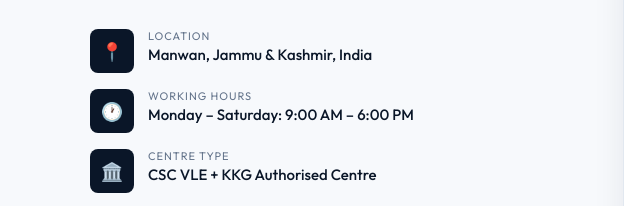
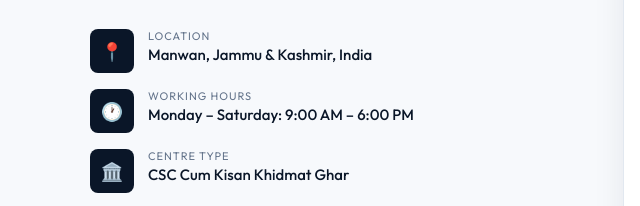
Before and after one commit to cscmanwan/cscmanwan, a plain HTML site: page index.html in a window 1280 px wide. Shown: the part 4649-4855 px from the top of the page, 0-640 px from the left. Drawn offline with Linux system fonts and the light colour scheme.

Commit message:
Update index.html

```diff
--- a/index.html
+++ b/index.html
@@ -873,7 +873,7 @@ footer{
           <div class="ci-icon">🏛️</div>
           <div>
             <div class="ci-label">Centre Type</div>
-            <div class="ci-val">CSC VLE + KKG Authorised Centre</div>
+            <div class="ci-val">CSC Cum Kisan Khidmat Ghar</div>
           </div>
         </div>
         <div class="ci">
```
